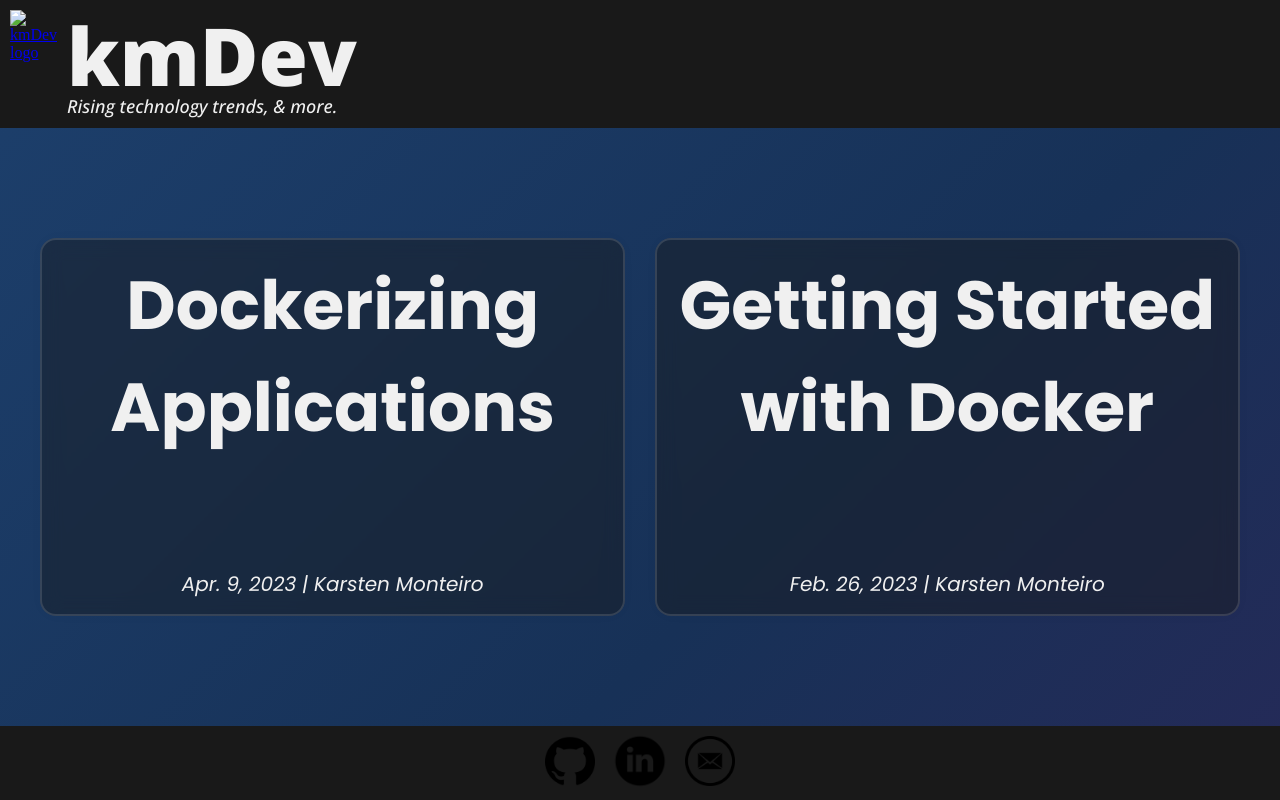
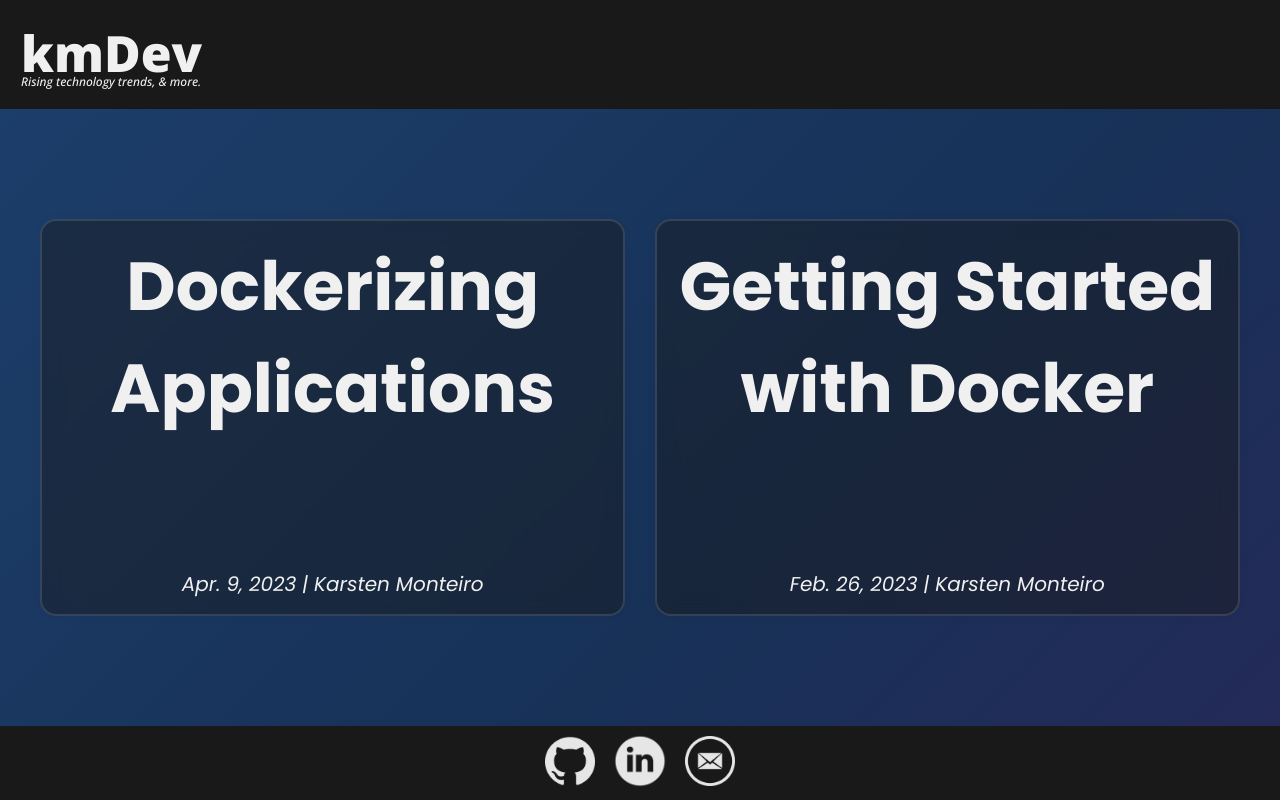
Before and after one commit to karstenmonteiro/karstenmonteiro.github.io, a plain HTML site: page index.html in a window 1280 px wide. Drawn offline with nearby package versions, Linux system fonts and the light colour scheme.

Commit message:
updated styles

```diff
--- a/index.html
+++ b/index.html
@@ -18,9 +18,9 @@
                     -->
         <div class="header-grid-container">
             <!-- header logo -->
-            <div class="header-logo-container">
+            <!-- <div class="header-logo-container">
                 <a href="https://karstenmonteiro.github.io"><img class="header-logo" src="/imgs/logo.webp" alt="kmDev logo"></a>
-            </div>
+            </div> -->
             <!-- header titles -->
             <div class="header-titles-grid-container">
                 <div class="header-title">
--- a/styles/index.css
+++ b/styles/index.css
@@ -33,20 +33,21 @@ p {
   grid-template-areas:
     'logo titles';
   grid-template-columns: 0fr 1fr;
-  padding-bottom: 10px;
+  padding: 4px 6px;
   border-bottom-left-radius: 8px;
   border-bottom-right-radius: 8px;
+  background-color: #191919;
 }
 
 /* header logo */
-.header-logo-container {
+/* .header-logo-container {
   grid-area: 'logo';
 }
   .header-logo {
     width: 110px;
     height: 110px;
     padding: 10px;
-  }
+  } */
 
 /* header titles */
 .header-titles-grid-container {
@@ -58,6 +59,7 @@ p {
   grid-area: 'titles';
   margin-top: auto;
   margin-bottom: auto;
+  padding: 15px;
 }
   .header-title {
     margin-bottom: -15px;
@@ -68,21 +70,21 @@ p {
       /* typography */
       color: #f0f0f0;
       font-family: 'Open Sans', sans-serif;
-      font-size: 80px;
+      font-size: 50px;
       font-weight: 800;
       text-decoration: none;
-    }
-    /* header sub-title text */
-    .header-sub-title-text {
+  }
+  /* header sub-title text */
+  .header-sub-title-text {
       grid-area: 'header-sub-title';
       /* typography */
       color: #f0f0f0;
       font-family: 'Open Sans', sans-serif;
-      font-size: 18px;
+      font-size: 12px;
       font-weight: 500;
       font-style: italic;
       text-decoration: none;
-    }
+  }
 
 /*
   CONTENT CONTAINER
@@ -236,6 +238,7 @@ p {
       height: 50px;
       width: 50px;
       margin: 0;
+      filter: invert(.9);
       transition: scale .2s;
     }
       .social:hover {
--- a/styles/posts.css
+++ b/styles/posts.css
@@ -97,16 +97,6 @@ body, html {
         padding: 15px;
         padding-top: 0;
     }
-        .header-logo-container {
-            margin: auto 0;
-            margin-right: -6px;
-        }
-            .header-logo {
-                width: 55px;
-                height: 55px;
-                margin: 0;
-                padding: 0;
-            }
         .header-title {
             margin-bottom: -14px;
         }
@@ -130,12 +120,6 @@ body, html {
                 font-weight: 500;
                 font-style: italic;
                 text-decoration: none;
-            }
-            .more-posts {
-                grid-area: 'more';
-                width: 800px;
-                margin-top: auto;
-                margin-bottom: auto;
             }
 
 /*
```
